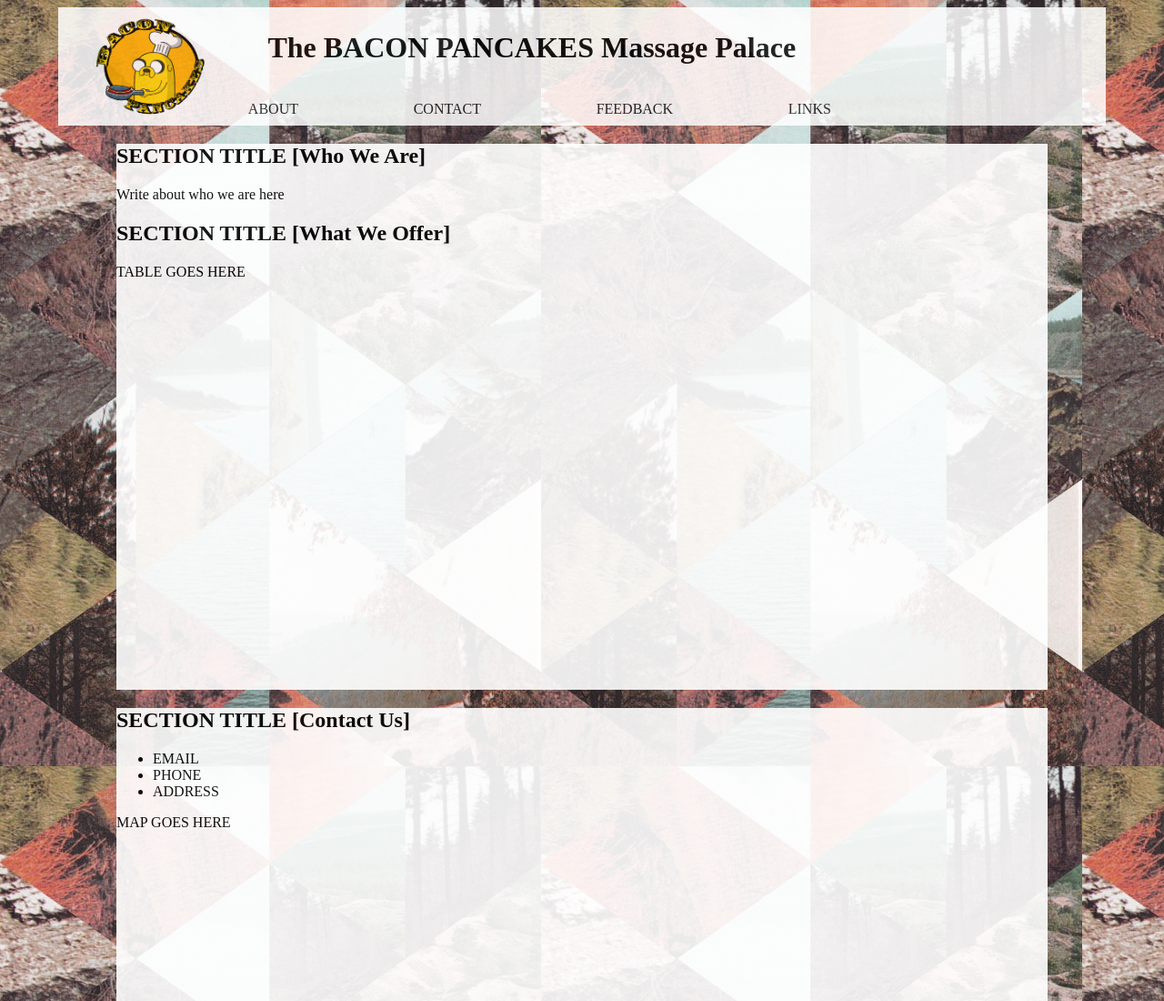
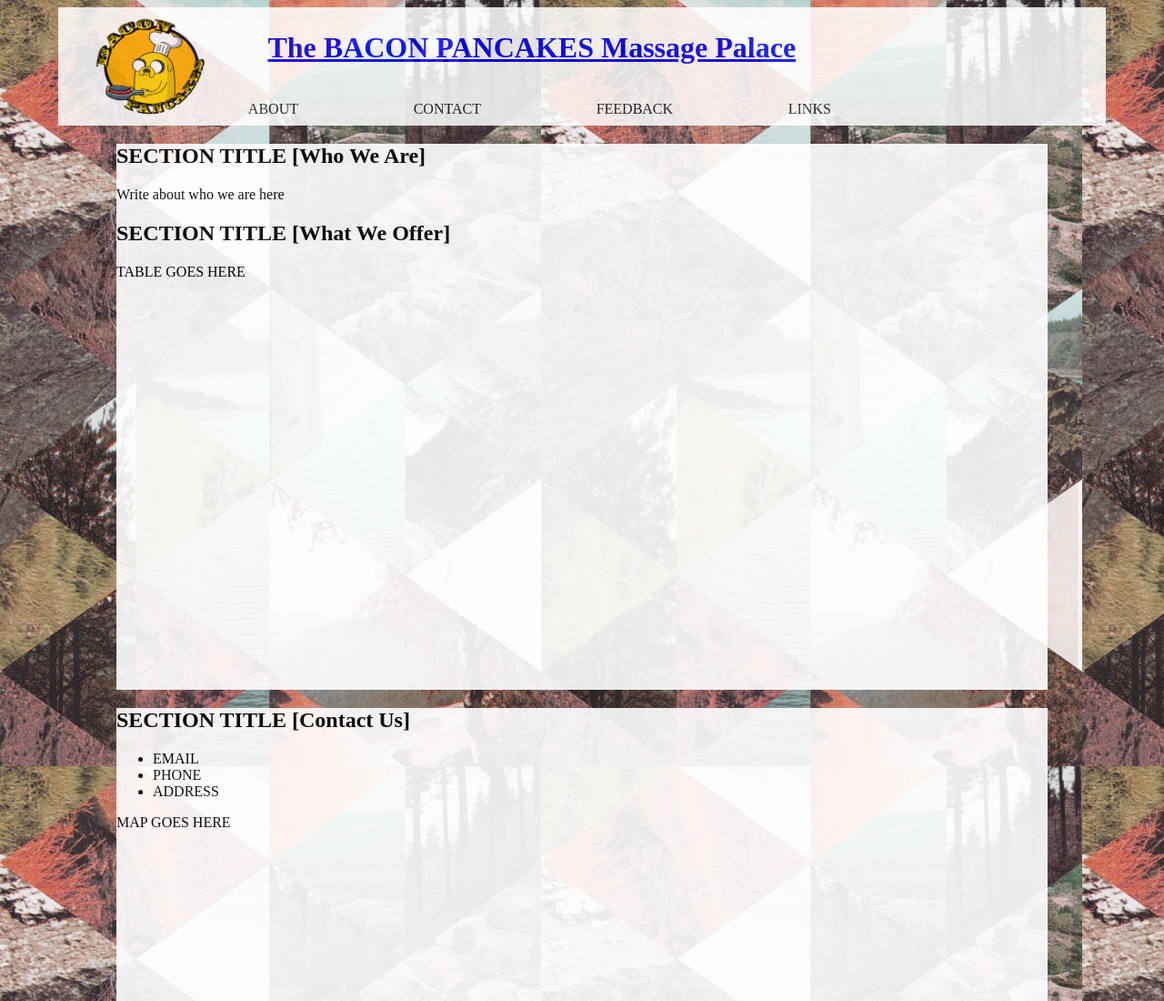
Before and after one commit to lmadkins/baconpancakes, a plain HTML site: page index.html in a window 1280 px wide. Shown: the top 1100 px of the page at 91% size. Drawn offline with Linux system fonts and the light colour scheme.

Commit message:
oh yeah forgot to stage html and css files here we go

```diff
--- a/index.html
+++ b/index.html
@@ -15,7 +15,7 @@
 	<header>
 		<a href="http://louiseadkins.github.io/baconpancakes/"><img class="img-logo" src="img/Logo_main.png"></a>
 		<h1>
-			The BACON PANCAKES Massage Palace
+			<a href="http://louiseadkins.github.io/baconpancakes/">The BACON PANCAKES Massage Palace</a>
 		</h1>
 		<nav>
 			<ul class="list list-nav">
--- a/main.css
+++ b/main.css
@@ -19,6 +19,7 @@ h1{
   position: fixed;
   margin-left: 18%;
   margin-top: 2%;
+  color: black;
 }
 
 .img-logo {
```
